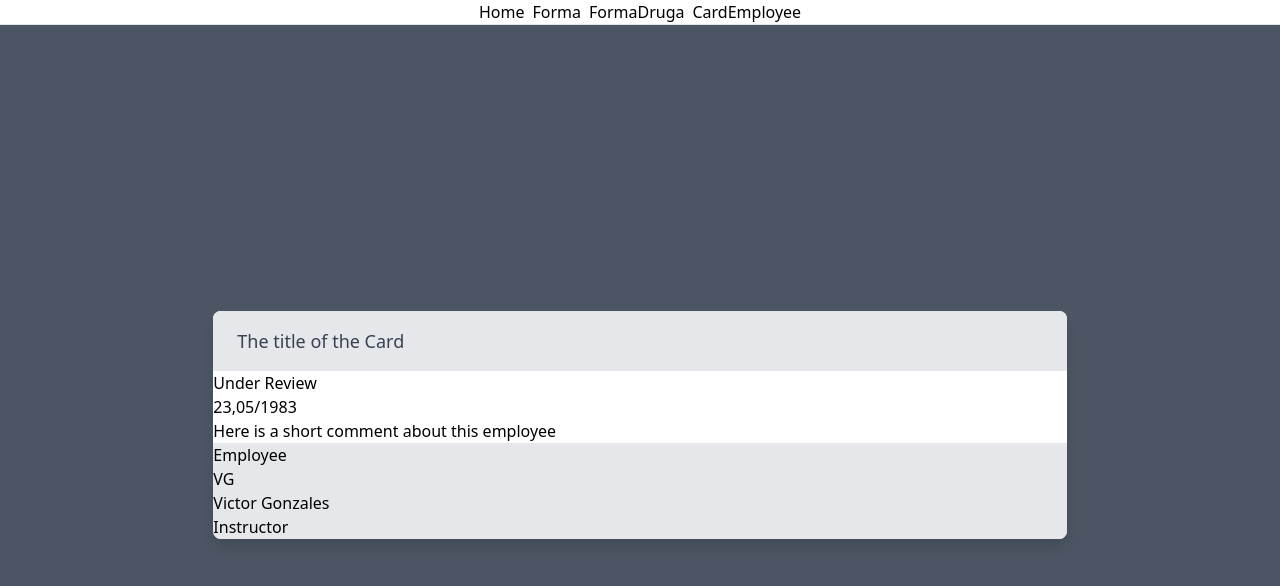
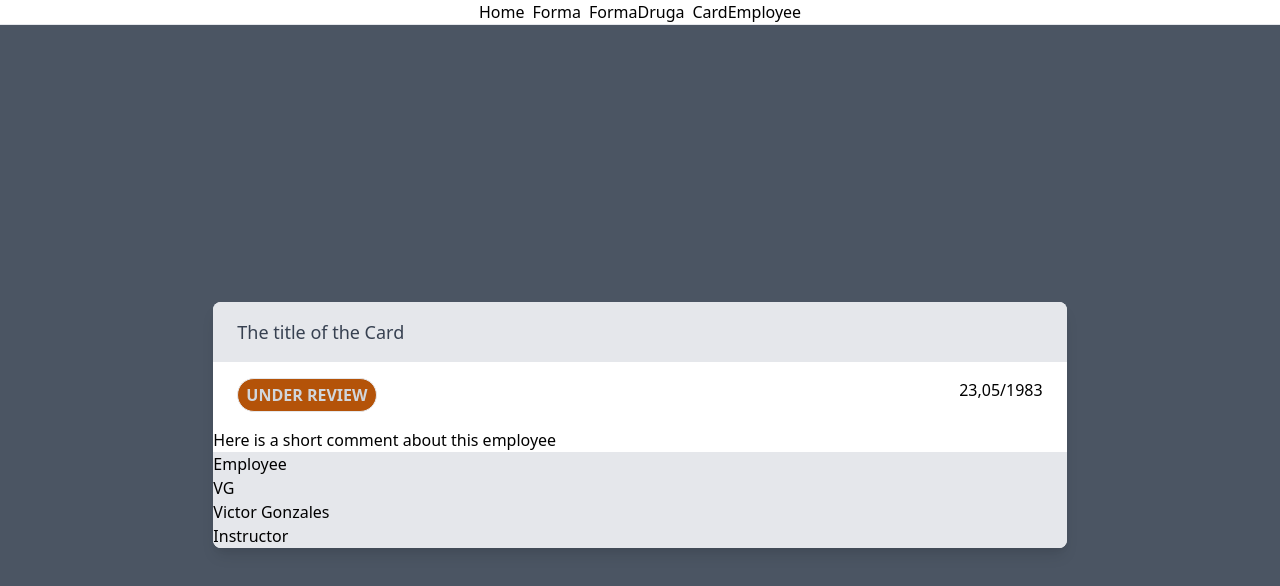
Before and after one commit to tarikpazalja/tailwind, a React app in the folder 8. tailwind-react-tailwindlabs/: page /cardemployee in a window 1280 px wide. Built offline with nearby package versions, Linux system fonts and the light colour scheme.

Commit message:
opet dodatak

```diff
--- a/8. tailwind-react-tailwindlabs/src/components/CardEmployee.js
+++ b/8. tailwind-react-tailwindlabs/src/components/CardEmployee.js
@@ -14,8 +14,8 @@ function CardEmployee() {
         <div className="bg-gray-200 text-lg text-gray-700 px-6 py-4">
           The title of the Card
         </div>
-        <div>
-          <div>Under Review</div>
+        <div className="flex justify-between px-6 py-4">
+          <div className="uppercase bg-yellow-700 font-xs px-2 py-1 text-gray-300 border border-gray-200 font-bold rounded-full">Under Review</div>
           <div>23,05/1983</div>
         </div>
         <div>
```
